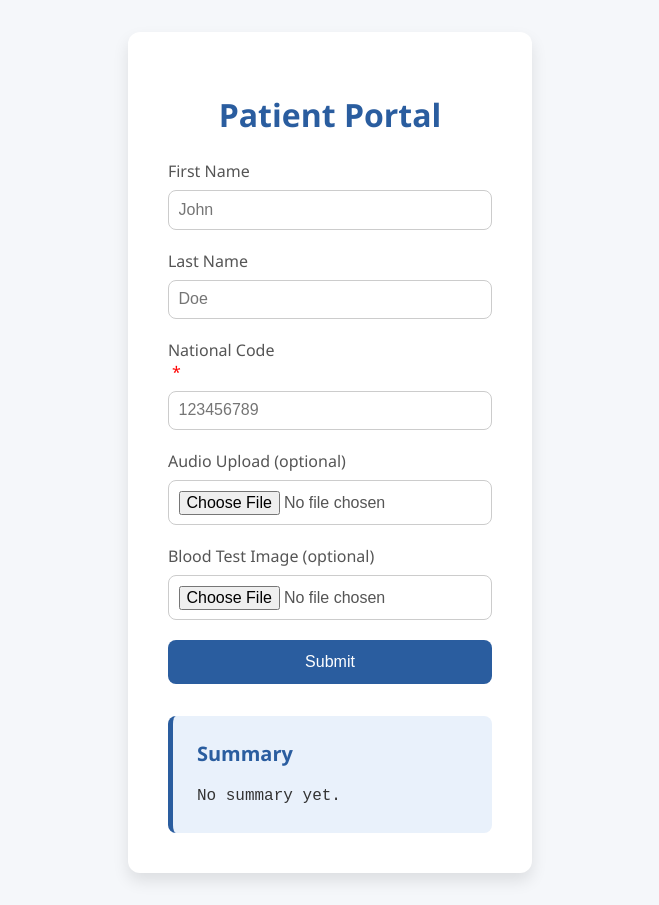
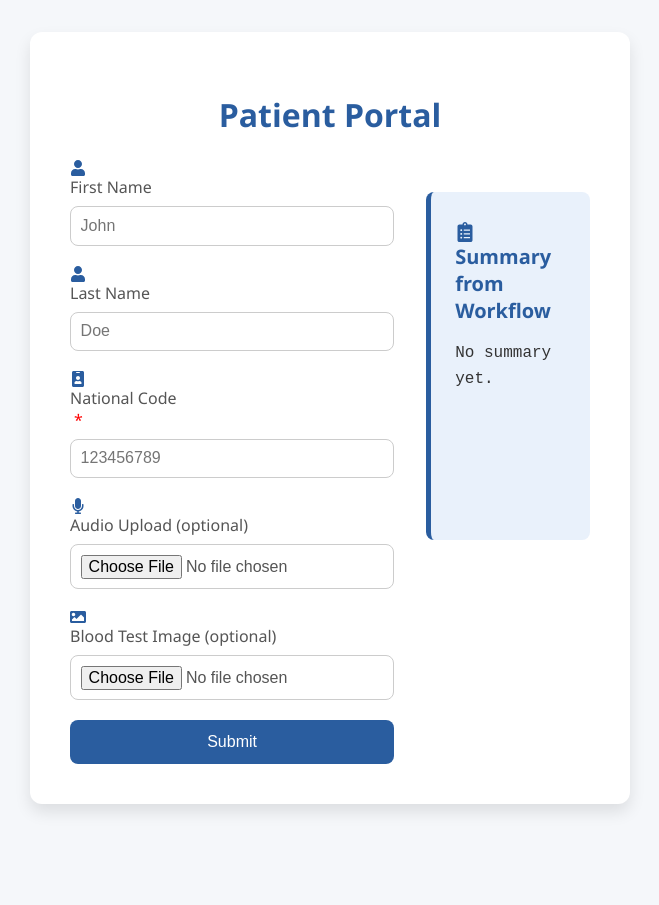
Before and after one commit to ImRezar/patient-portal-ui, a React (Create React App) app: page / in a window 1280 px wide. Shown: the whole page, without its empty margins (310-969 px from the left). After the commit the page ends 864 px from the top, so only its background shows below. Built offline with nearby package versions, Linux system fonts and the light colour scheme.

Commit message:
Add icons, grid layout, spinner & responsive summary panel

```diff
--- a/src/App.css
+++ b/src/App.css
@@ -102,3 +102,42 @@ button:hover {
   color: red;
   margin-left: 0.25rem;
 }
+/* --- Add these to src/App.css --- */
+
+/* 1. Grid container that’s 2-column on desktop, 1-col on mobile */
+.grid {
+  display: grid;
+  grid-template-columns: 1fr;
+  gap: 2rem;
+}
+@media (min-width: 800px) {
+  .grid {
+    grid-template-columns: 2fr 1.2fr;
+  }
+}
+
+/* 2. Icon styling */
+.icon {
+  vertical-align: middle;
+  margin-right: 0.5rem;
+  color: #2a5d9f;
+}
+
+/* 3. Button with spinner */
+button {
+  position: relative; /* for spinner overlay */
+}
+button[disabled]::after {
+  content: "";
+  position: absolute;
+  top: 50%; left: 50%;
+  width: 1rem; height: 1rem;
+  margin: -0.5rem 0 0 -0.5rem;
+  border: 2px solid #fff;
+  border-top-color: transparent;
+  border-radius: 50%;
+  animation: spin 0.8s linear infinite;
+}
+@keyframes spin {
+  to { transform: rotate(360deg); }
+}
--- a/src/App.js
+++ b/src/App.js
@@ -1,5 +1,12 @@
 // src/App.js
 import React, { useState } from "react";
+import {
+  FaUser,
+  FaIdBadge,
+  FaMicrophone,
+  FaImage,
+  FaClipboardList,
+} from "react-icons/fa";
 import "./App.css";
 
 function App() {
@@ -23,12 +30,14 @@ function App() {
     setLoading(true);
     setSummary("");
 
+    // Build JSON payload
     const jsonPayload = {
       firstName: firstName.trim(),
       lastName: lastName.trim(),
       nationalCode: nationalCode.trim(),
     };
 
+    // Build multipart form-data
     const formData = new FormData();
     formData.append("json", JSON.stringify(jsonPayload));
     if (audioFile) formData.append("audio", audioFile);
@@ -52,8 +61,10 @@ function App() {
   return (
     <div className="container">
       <h1>Patient Portal</h1>
+      <div className="grid">
         <form onSubmit={handleSubmit} className="form">
           <label>
+            <FaUser className="icon" />
             First Name
             <input
               type="text"
@@ -62,7 +73,9 @@ function App() {
               placeholder="John"
             />
           </label>
+
           <label>
+            <FaUser className="icon" />
             Last Name
             <input
               type="text"
@@ -71,7 +84,9 @@ function App() {
               placeholder="Doe"
             />
           </label>
+
           <label>
+            <FaIdBadge className="icon" />
             National Code<span className="required">*</span>
             <input
               type="text"
@@ -81,7 +96,9 @@ function App() {
               required
             />
           </label>
+
           <label>
+            <FaMicrophone className="icon" />
             Audio Upload (optional)
             <input
               type="file"
@@ -89,7 +106,9 @@ function App() {
               onChange={(e) => setAudioFile(e.target.files[0] || null)}
             />
           </label>
+
           <label>
+            <FaImage className="icon" />
             Blood Test Image (optional)
             <input
               type="file"
@@ -97,14 +116,19 @@ function App() {
               onChange={(e) => setImageFile(e.target.files[0] || null)}
             />
           </label>
+
           <button type="submit" disabled={loading}>
             {loading ? "Submitting..." : "Submit"}
           </button>
         </form>
 
         <div className="summary">
-        <h2>Summary</h2>
+          <h2>
+            <FaClipboardList className="icon" />
+            Summary from Workflow
+          </h2>
           <pre>{summary || "No summary yet."}</pre>
+        </div>
       </div>
     </div>
   );
```
Lines whose indentation alone changed are shown as unchanged.
